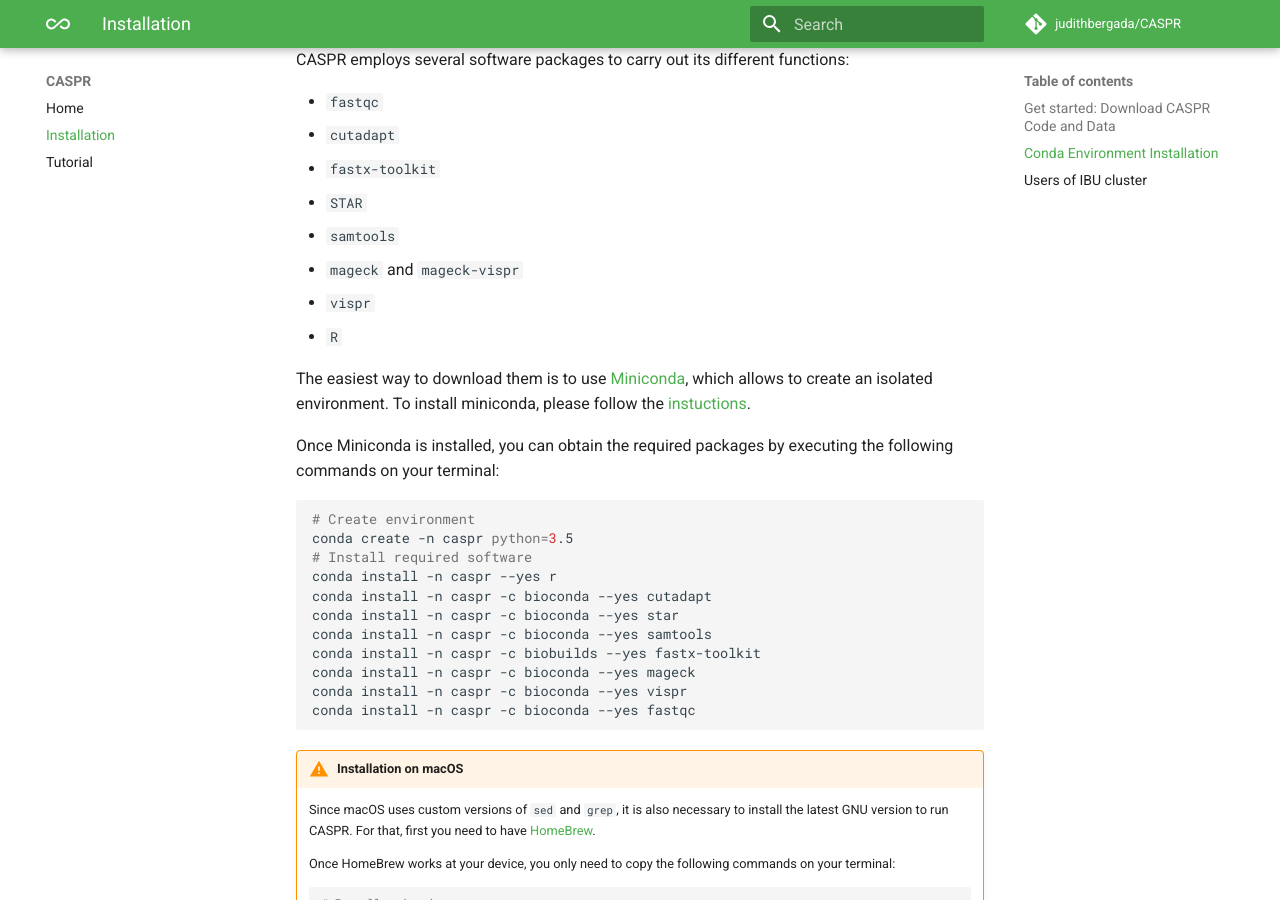
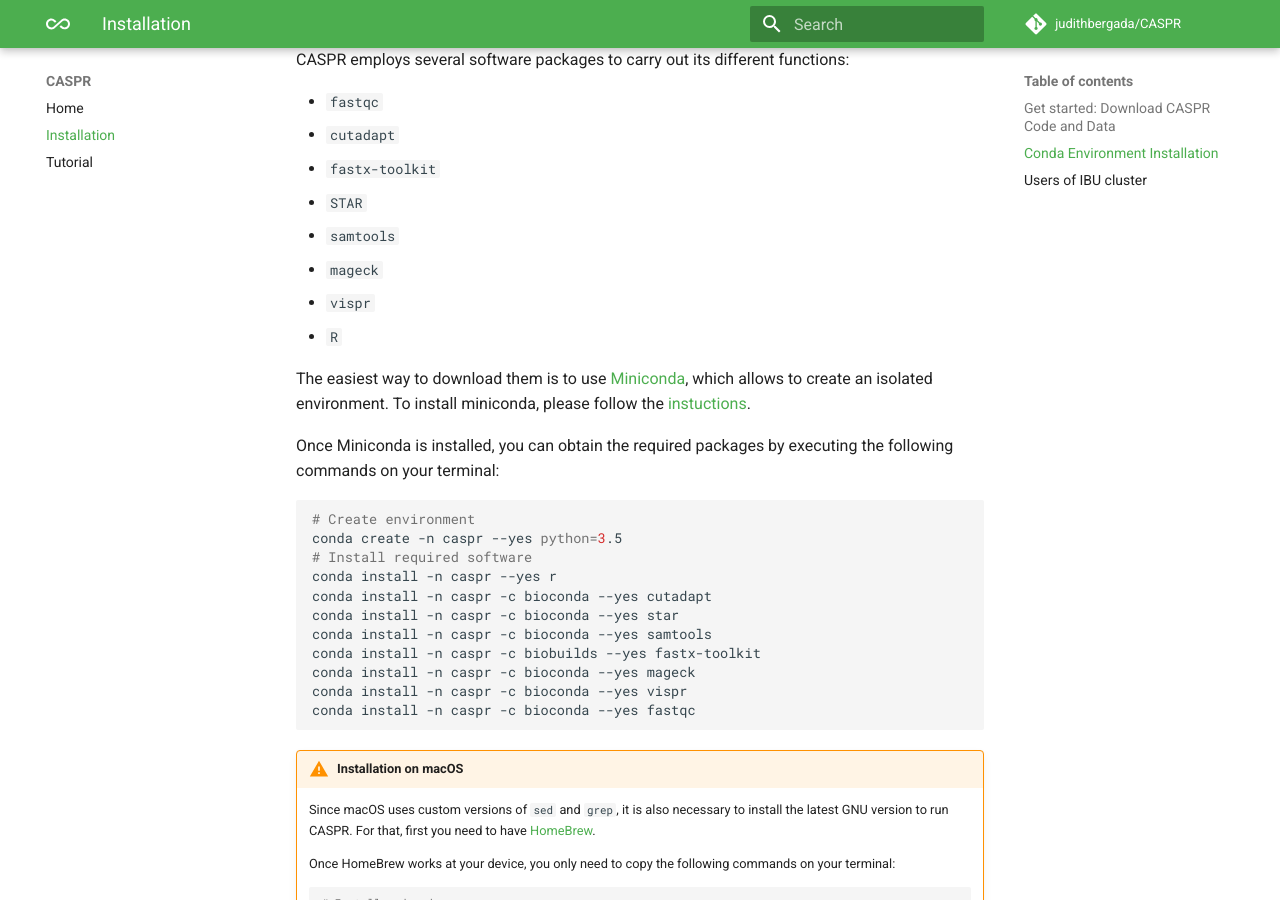
Before and after one commit to judithbergada/CASPR, an MkDocs documentation site: the page built from docs/pages/installation.md, in a window 1280 px wide and 900 px high, scrolled down 650 px. Built offline with MkDocs 1.6.1 and Material for MkDocs 9.7.7, drawn with Linux system fonts in a browser that asks for light colours; comment, search, counter and statistics services are not loaded.

Commit message:
Update installation guide

````diff
--- a/docs/pages/installation.md
+++ b/docs/pages/installation.md
@@ -37,7 +37,7 @@ CASPR employs several software packages to carry out its different functions:
 *   `fastx-toolkit`
 *   `STAR`
 *   `samtools`
-*   `mageck` and `mageck-vispr`
+*   `mageck`
 *   `vispr`
 *   `R`
 
@@ -51,7 +51,7 @@ the following commands on your terminal:
 
 ```bash
 # Create environment
-conda create -n caspr python=3.5
+conda create -n caspr --yes python=3.5
 # Install required software
 conda install -n caspr --yes r
 conda install -n caspr -c bioconda --yes cutadapt
````
